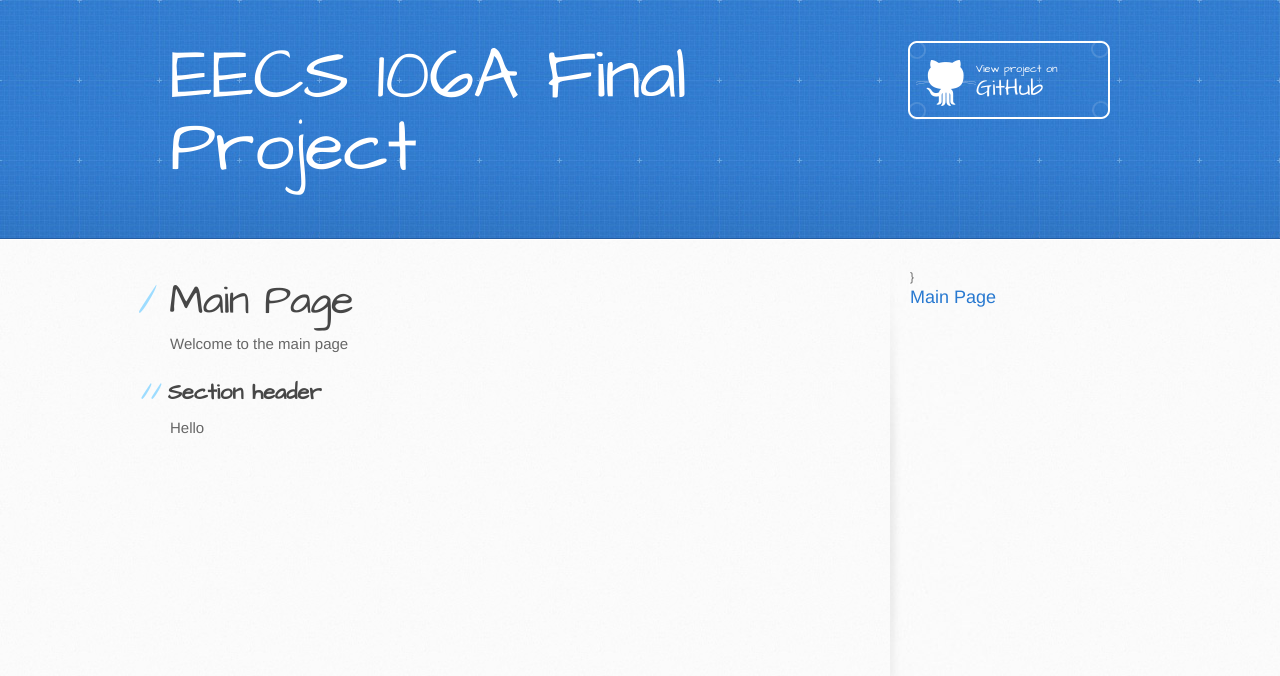
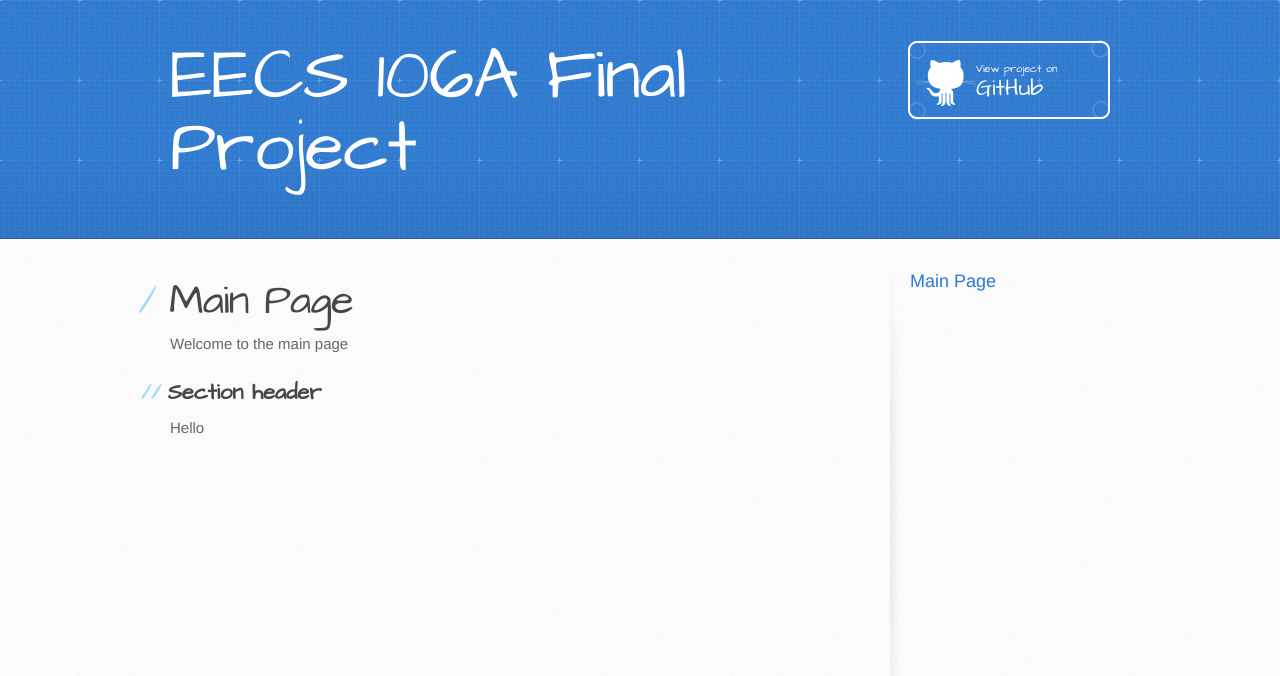
Before and after one commit to raymondbacco/106Arobot, a Jekyll site: the page built from docs/index.md, in a window 1280 px wide. Shown: the top 676 px of the page. Built offline with Jekyll 4.4.1, drawn with Linux system fonts in a browser that asks for light colours; our own code applies the rules of GitHub Pages for plain Markdown files; the repository's description, which GitHub fills in, is left out.

Commit message:
Update default.html

```diff
--- a/docs/_layouts/default.html
+++ b/docs/_layouts/default.html
@@ -34,7 +34,7 @@
       <div class="inner clearfix">
         <aside id="sidebar">
           {% for ppage in site.pages %}
-            {% if ppage.title %}}
+            {% if ppage.title %}
               <a href="/106Arobot{{ ppage.url }}" class="sidelink">
                 {{ ppage.title }}
               </a>
```
